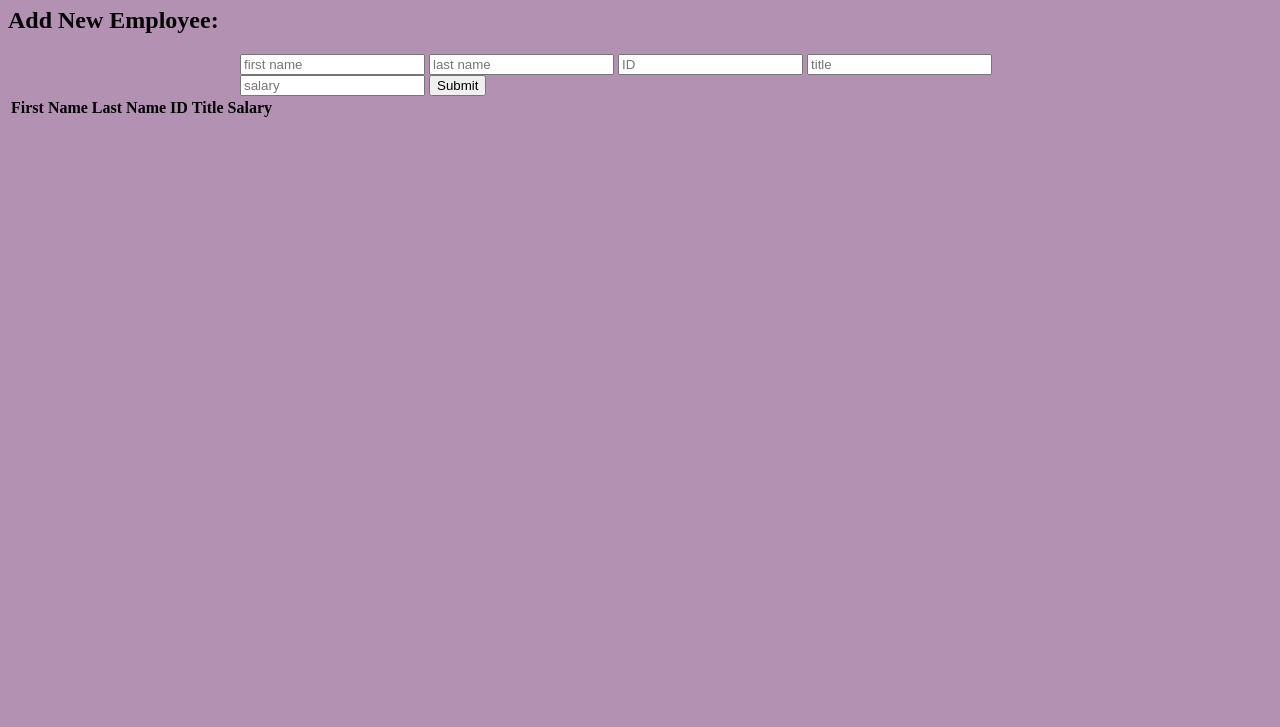
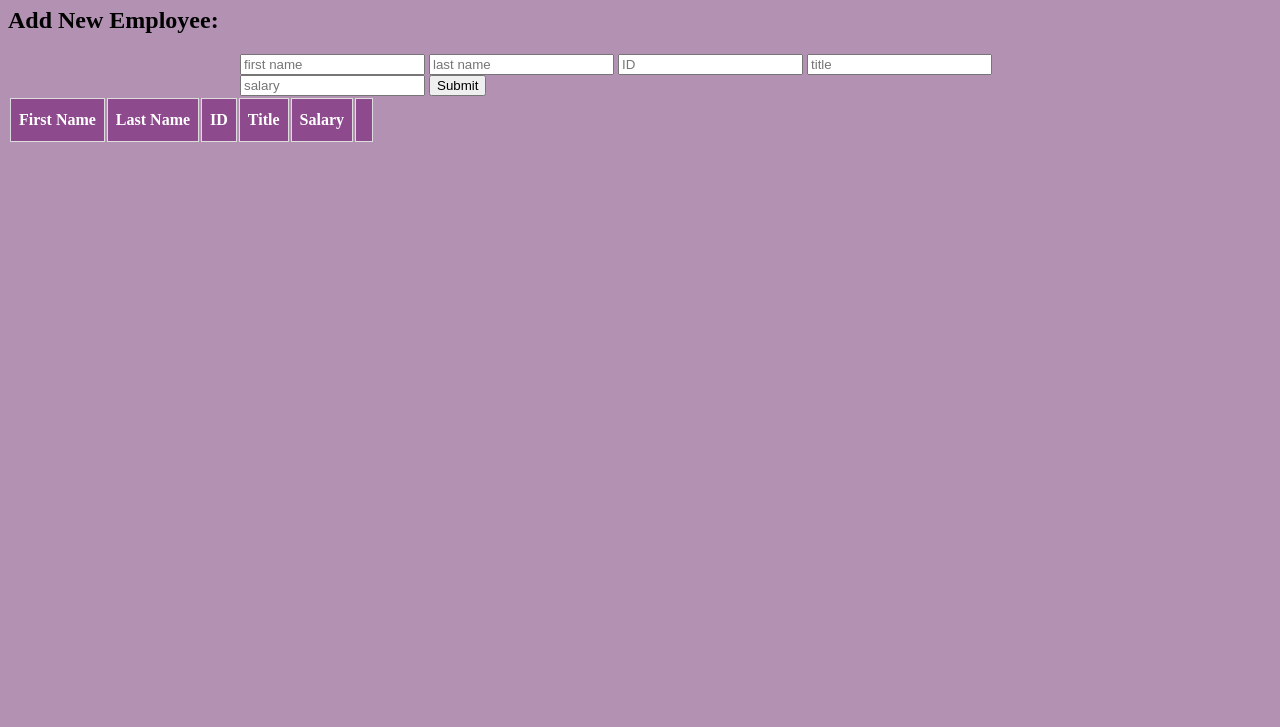
Before and after one commit to kodexign/weekend-salary-calculator, a website: page weekend-salary-calculator/public/index.html in a window 1280 px wide. Shown: the part 73-800 px from the top of the page. Drawn offline with Linux system fonts and the light colour scheme.

Commit message:
css styling for table added

```diff
--- a/weekend-salary-calculator/public/styles.css
+++ b/weekend-salary-calculator/public/styles.css
@@ -11,3 +11,25 @@ header {
     max-width: 800px;
     margin: 0 auto;
 }
+
+employees td,
+#employees th {
+    border: 1px solid #ddd;
+    padding: 8px;
+}
+
+#employees tr:nth-child(even) {
+    background-color: #f2f2f2;
+}
+
+#employees tr:hover {
+    background-color: #ddd;
+}
+
+#employees th {
+    padding-top: 12px;
+    padding-bottom: 12px;
+    text-align: left;
+    background-color: rgb(141, 75, 141);
+    color: white;
+}
```
